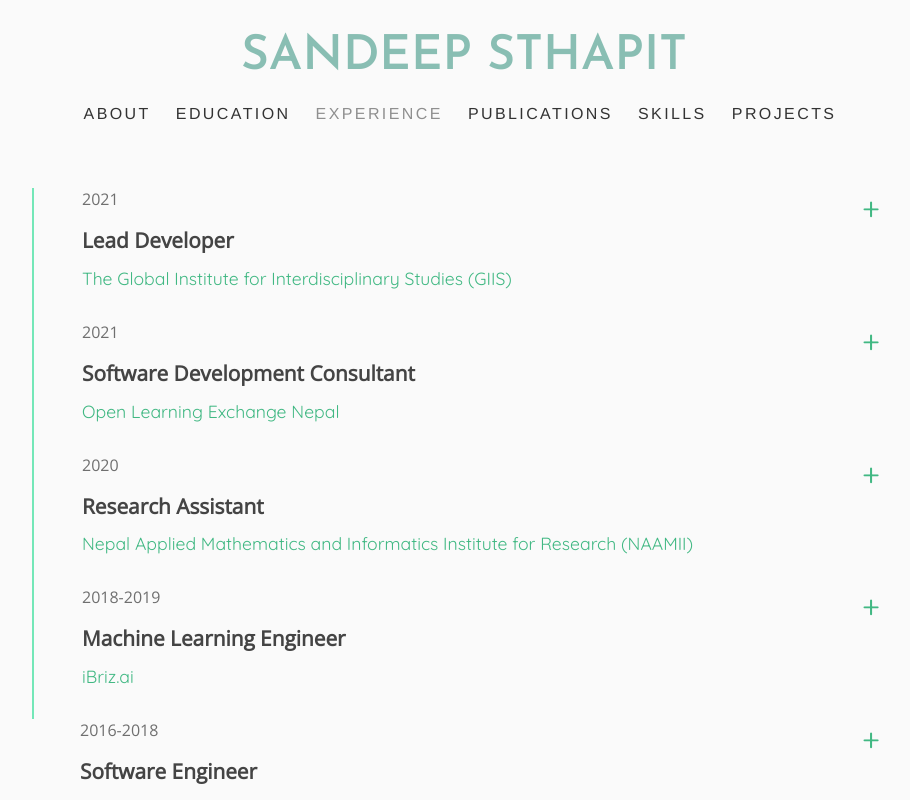
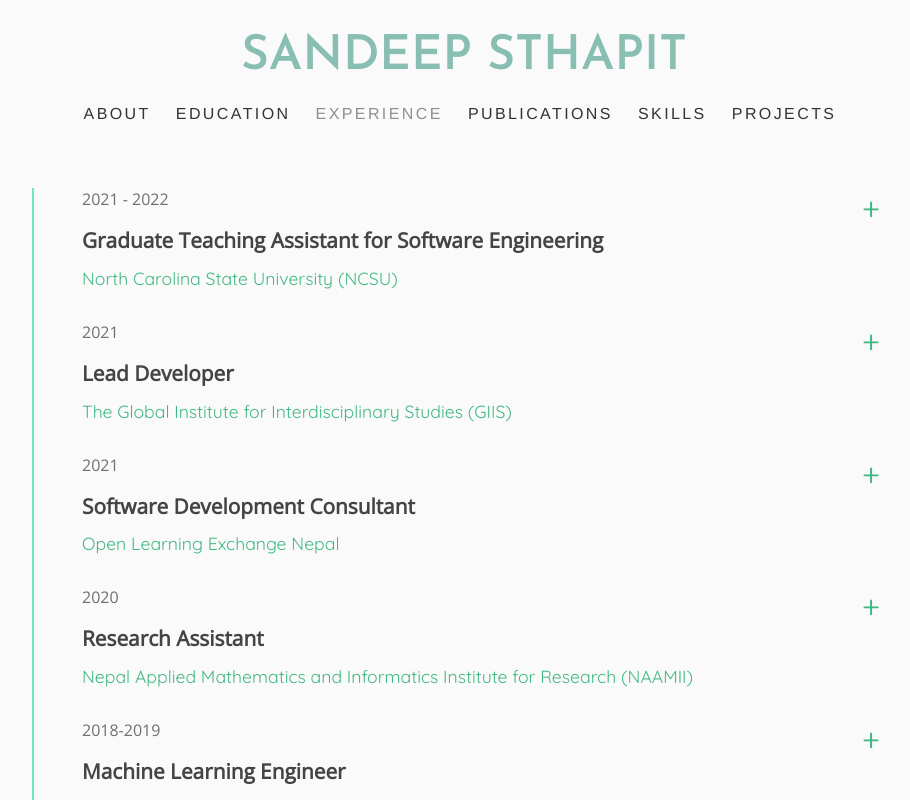
Before and after one commit to Sandeep-Sthapit/Sandy-web-test, a Vue app: page /experience in a window 1280 px wide. Shown: the top 800 px of the page, without its empty margins (176-1086 px from the left). Built offline with nearby package versions, Linux system fonts and the light colour scheme.

Commit message:
Update experience.js

```diff
--- a/src/assets/data/experience.js
+++ b/src/assets/data/experience.js
@@ -1,4 +1,14 @@
 export const experienceData = [{
+        title: "Graduate Teaching Assistant for Software Engineering",
+        date: "2021 - 2022",
+        institution: {
+            name: "North Carolina State University (NCSU)",
+            url: "https://www.csc.ncsu.edu/",
+        },
+        details: [
+            "Creating Education and Interactive content for kids about Nature's Contribution to People",
+        ],
+    }, {
         title: "Lead Developer",
         date: "2021",
         institution: {
```
